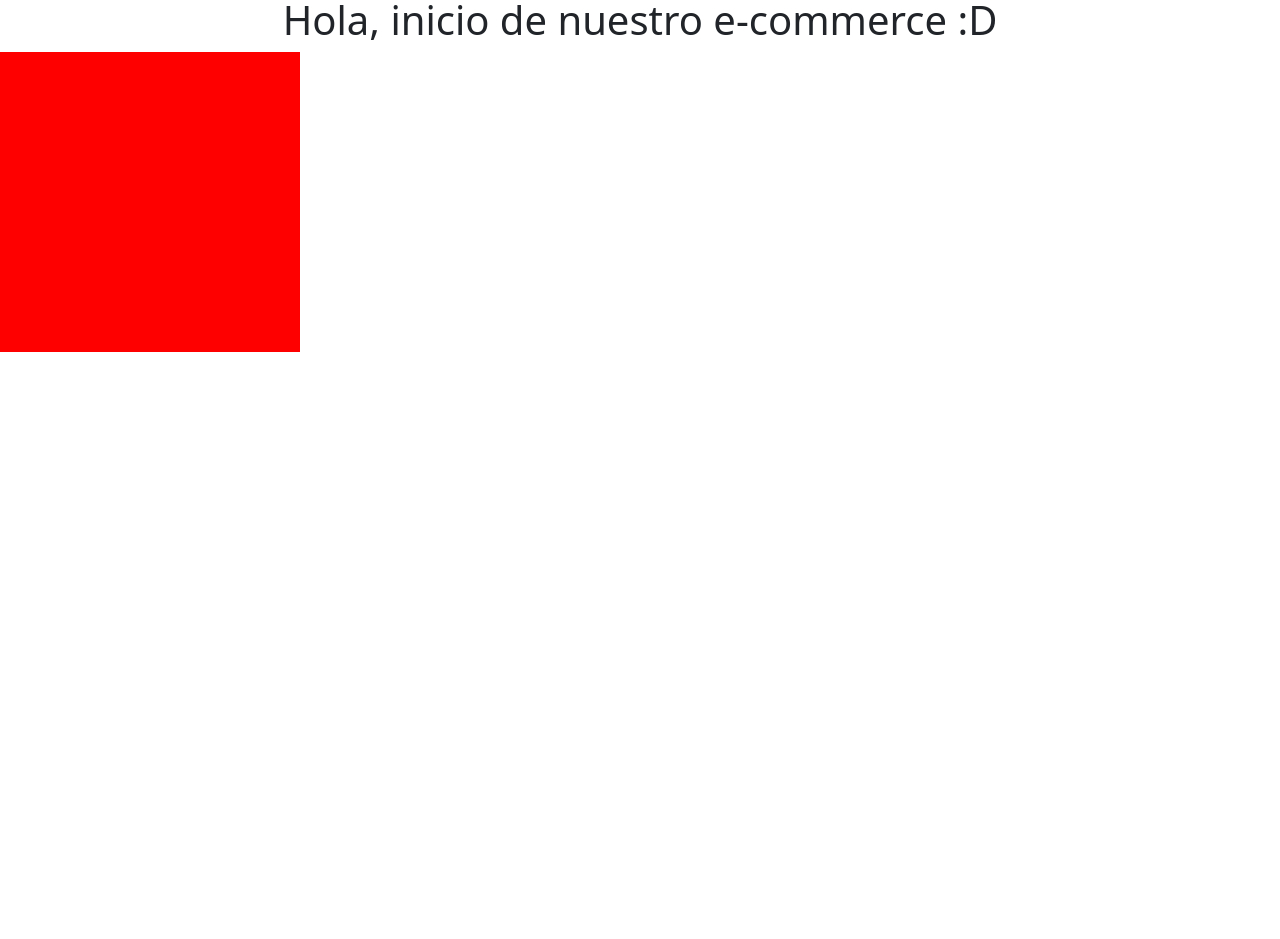
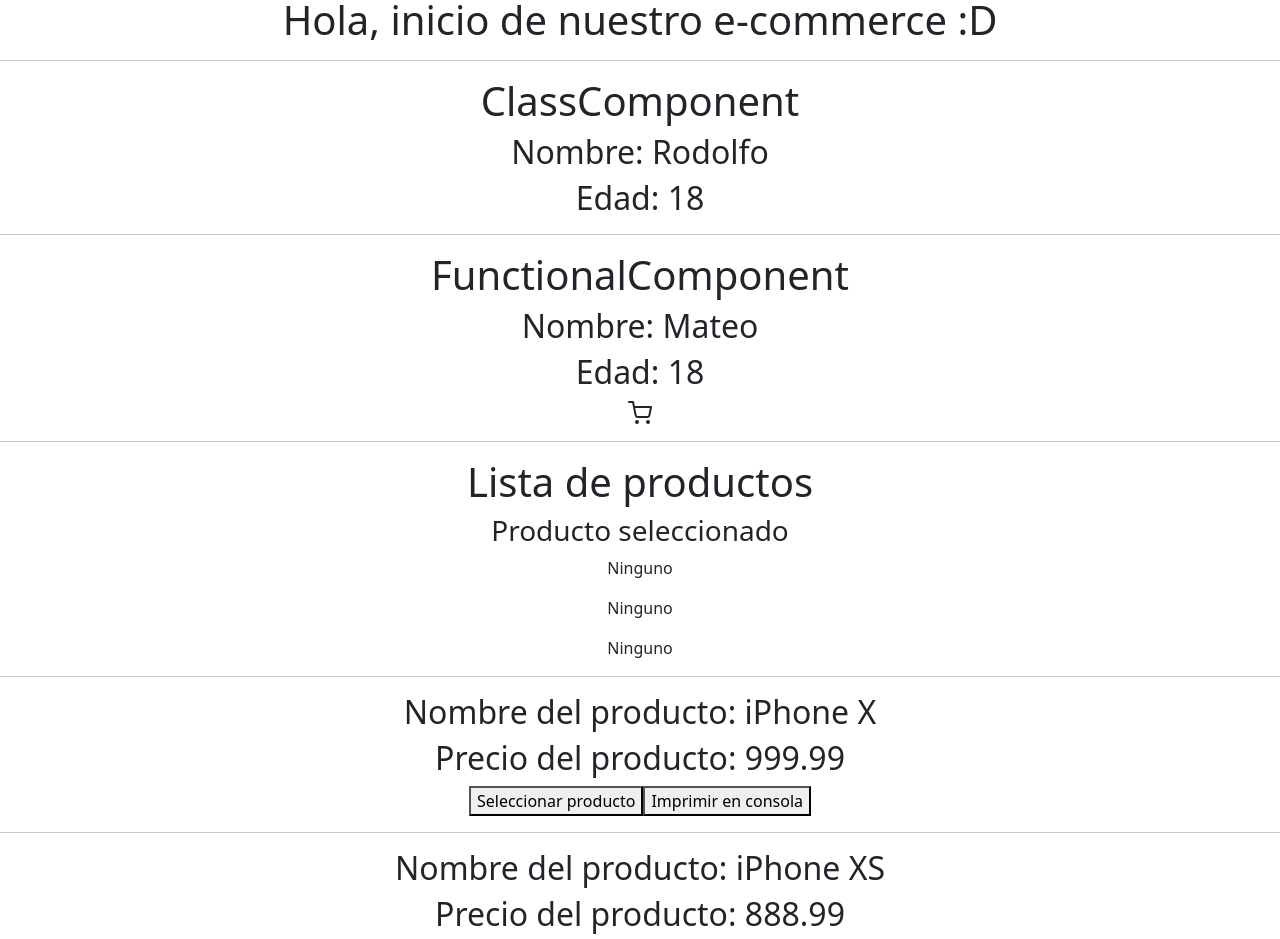
Before and after one commit to Irnias/e-commerce-31110, a React (Create React App) app: page / in a window 1280 px wide. Shown: the part 60-999 px from the top of the page. Before the commit the page ends 800 px from the top, so only its background shows below. Built offline with nearby package versions, Linux system fonts and the light colour scheme.

Commit message:
Class 04 - Components 1

```diff
--- a/src/App.js
+++ b/src/App.js
@@ -1,19 +1,39 @@
 import "bootstrap/dist/css/bootstrap.min.css";
 import "./App.css";
+import { ClassComponent } from "./components/class-component/ClassComponent";
+import ComponentChildren from "./components/component-children/ComponentChildren";
+import FunctionalComponent from "./components/function-component/FunctionalComponent";
+import ItemListContainer from "./components/item-list-container/ItemListContainer";
 import NavBar from "./components/navbar/NavBar";
+import CartIcon from "./icon/CartIcon";
 
-const appStyles = {
-  height: 300,
-  width: 300,
-  backgroundColor: "red",
-};
+const age = 18;
 
 function App() {
   return (
     <div className="App">
       <NavBar />
       <h1>Hola, inicio de nuestro e-commerce :D</h1>
-      <div style={appStyles} />
+      <hr />
+      <ClassComponent age={age} name="Rodolfo" />
+      <hr />
+      <FunctionalComponent age={age} name="Mateo" />
+      <CartIcon />
+      <hr />
+      <ItemListContainer />
+      <ComponentChildren otherProp="El título">
+        <h1>Hola, soy un componente hijo</h1>
+        <p>
+          Lorem ipsum dolor sit amet consectetur adipisicing elit. Et,
+          obcaecati! Iste, quia voluptas. Cumque blanditiis cupiditate suscipit.
+          Sunt officiis harum minus modi eos! Ipsam excepturi natus porro ut,
+          magni voluptatibus!
+        </p>
+      </ComponentChildren>
+      <br />
+      <br />
+      <br />
+      <br />
     </div>
   );
 }
--- /dev/null
+++ b/src/components/class-component/ClassComponent.js
@@ -0,0 +1,15 @@
+import { Component, Fragment } from "react";
+
+export class ClassComponent extends Component {
+  render() {
+    const { name, age } = this.props;
+
+    return (
+      <Fragment>
+        <h1>ClassComponent</h1>
+        <h2>Nombre: {name}</h2>
+        <h2>Edad: {age}</h2>
+      </Fragment>
+    );
+  }
+}
--- /dev/null
+++ b/src/components/component-children/ComponentChildren.js
@@ -0,0 +1,12 @@
+import React from "react";
+
+const ComponentChildren = ({ children, otherProp }) => {
+  return (
+    <>
+      <h1>{otherProp}</h1>
+      {children}
+    </>
+  );
+};
+
+export default ComponentChildren;
--- /dev/null
+++ b/src/components/function-component/FunctionalComponent.js
@@ -0,0 +1,11 @@
+const FunctionalComponent = ({ name, age }) => {
+  return (
+    <>
+      <h1>FunctionalComponent</h1>
+      <h2>Nombre: {name}</h2>
+      <h2>Edad: {age}</h2>
+    </>
+  );
+};
+
+export default FunctionalComponent;
--- /dev/null
+++ b/src/components/item-list-container/ItemListContainer.js
@@ -0,0 +1,40 @@
+import { useState } from "react";
+import Item from "../item/Item";
+
+const items = [
+  { id: "1", name: "iPhone X", price: "999.99", createdBy: "Apple" },
+  { id: "2", name: "iPhone XS", price: "888.99", createdBy: "Apple" },
+  { id: "3", name: "Galaxy Note", price: "888.00", createdBy: "Samsung" },
+  { id: "4", name: "Redmi Note 8", price: "300.00", createdBy: "Xiaomi" },
+];
+
+const ItemListContainer = () => {
+  const [selectedItem, setSelectedItem] = useState(null);
+
+  const otherFunction = () => {
+    console.log("otherFunction");
+  };
+
+  return (
+    <div>
+      <h1>Lista de productos</h1>
+      <h3>Producto seleccionado</h3>
+      <p>{selectedItem ? selectedItem.name : "Ninguno"}</p>
+      <p>{selectedItem ? selectedItem.price : "Ninguno"}</p>
+      <p>{selectedItem ? selectedItem.id : "Ninguno"}</p>
+      <hr />
+      {items.map(({ id, name, price }) => (
+        <Item
+          key={id}
+          id={id}
+          name={name}
+          price={price}
+          setSelectedItem={setSelectedItem}
+          otherFunction={otherFunction}
+        />
+      ))}
+    </div>
+  );
+};
+
+export default ItemListContainer;
--- /dev/null
+++ b/src/components/item/Item.js
@@ -0,0 +1,15 @@
+const Item = ({ name, price, id, setSelectedItem, otherFunction }) => {
+  const selectItem = () => setSelectedItem({ name, price, id });
+
+  return (
+    <div>
+      <h2>Nombre del producto: {name}</h2>
+      <h2>Precio del producto: {price}</h2>
+      <button onClick={selectItem}>Seleccionar producto</button>
+      <button onClick={otherFunction}>Imprimir en consola</button>
+      <hr />
+    </div>
+  );
+};
+
+export default Item;
--- a/src/components/navbar/NavBar.js
+++ b/src/components/navbar/NavBar.js
@@ -1,4 +1,5 @@
 import { Container, Nav, Navbar, NavDropdown } from "react-bootstrap";
+import CartIcon from "../../icon/CartIcon";
 
 const NavBar = () => {
   return (
@@ -23,6 +24,7 @@ const NavBar = () => {
             </NavDropdown>
           </Nav>
         </Navbar.Collapse>
+        <CartIcon />
       </Container>
     </Navbar>
   );
--- /dev/null
+++ b/src/icon/CartIcon.css
@@ -0,0 +1,4 @@
+.cart-icon {
+  height: 24px;
+  width: 24px;
+}
--- /dev/null
+++ b/src/icon/CartIcon.js
@@ -0,0 +1,25 @@
+import React from "react";
+import "./CartIcon.css";
+
+const CartIcon = () => {
+  return (
+    <svg
+      xmlns="http://www.w3.org/2000/svg"
+      fill="none"
+      stroke="currentColor"
+      strokeLinecap="round"
+      strokeLinejoin="round"
+      strokeWidth="2"
+      className="feather feather-shopping-cart"
+      viewBox="0 0 24 24"
+      height={24}
+      width={24}
+    >
+      <circle cx="9" cy="21" r="1"></circle>
+      <circle cx="20" cy="21" r="1"></circle>
+      <path d="M1 1h4l2.68 13.39a2 2 0 002 1.61h9.72a2 2 0 002-1.61L23 6H6"></path>
+    </svg>
+  );
+};
+
+export default CartIcon;
```
Also changed, not shown: src/icon/cart.svg (added).
